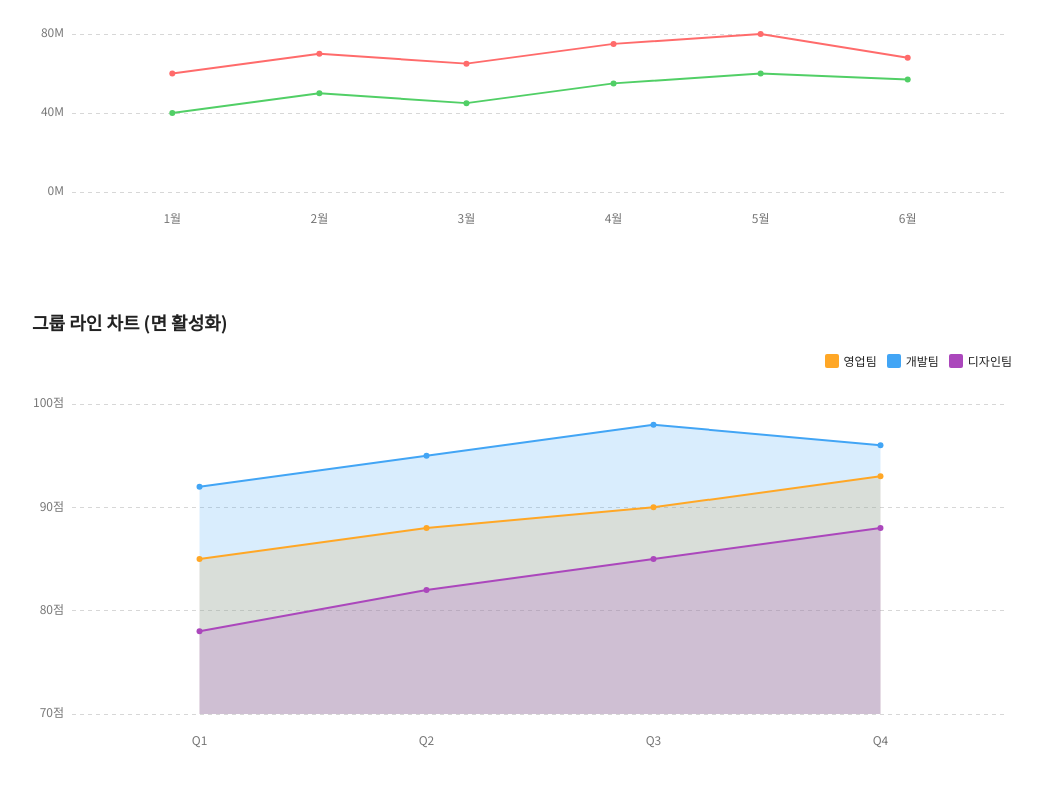
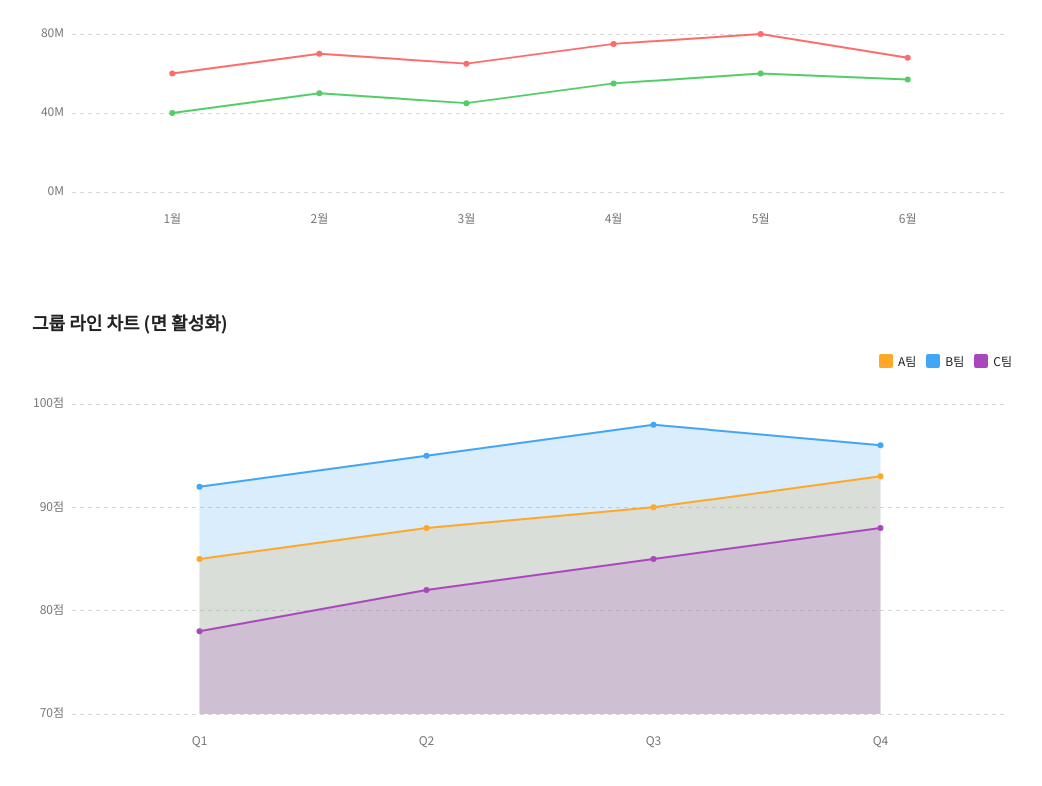
Before and after one commit to K-Sohyun/react-charts, a React (Vite) app: page / in a window 1280 px wide. Shown: the part 2825-3611 px from the top of the page, without its empty margins (108-1150 px from the left). Built offline with nearby package versions, Linux system fonts and the light colour scheme.

Commit message:
데모 수정

```diff
--- a/src/App.tsx
+++ b/src/App.tsx
@@ -70,10 +70,10 @@ const lineSample2: GroupLineDatum[] = [
 
 // 7) 그룹 라인 (면 활성화)
 const lineSample3: GroupLineDatum[] = [
-  { label: "Q1", values: { sales: 85, development: 92, design: 78 } },
-  { label: "Q2", values: { sales: 88, development: 95, design: 82 } },
-  { label: "Q3", values: { sales: 90, development: 98, design: 85 } },
-  { label: "Q4", values: { sales: 93, development: 96, design: 88 } },
+  { label: "Q1", values: { teamA: 85, teamB: 92, teamC: 78 } },
+  { label: "Q2", values: { teamA: 88, teamB: 95, teamC: 82 } },
+  { label: "Q3", values: { teamA: 90, teamB: 98, teamC: 85 } },
+  { label: "Q4", values: { teamA: 93, teamB: 96, teamC: 88 } },
 ];
 
 export default function App() {
@@ -221,16 +221,16 @@ export default function App() {
         <LineGroupChart
           data={lineSample3}
           height={400}
-          seriesOrder={["sales", "development", "design"]}
+          seriesOrder={["teamA", "teamB", "teamC"]}
           seriesLabels={{
-            sales: "영업팀",
-            development: "개발팀",
-            design: "디자인팀",
+            teamA: "A팀",
+            teamB: "B팀",
+            teamC: "C팀",
           }}
           colors={{
-            sales: "#ffa726",
-            development: "#42a5f5",
-            design: "#ab47bc",
+            teamA: "#ffa726",
+            teamB: "#42a5f5",
+            teamC: "#ab47bc",
           }}
           strokeWidth={2}
           showDots={true}
```
